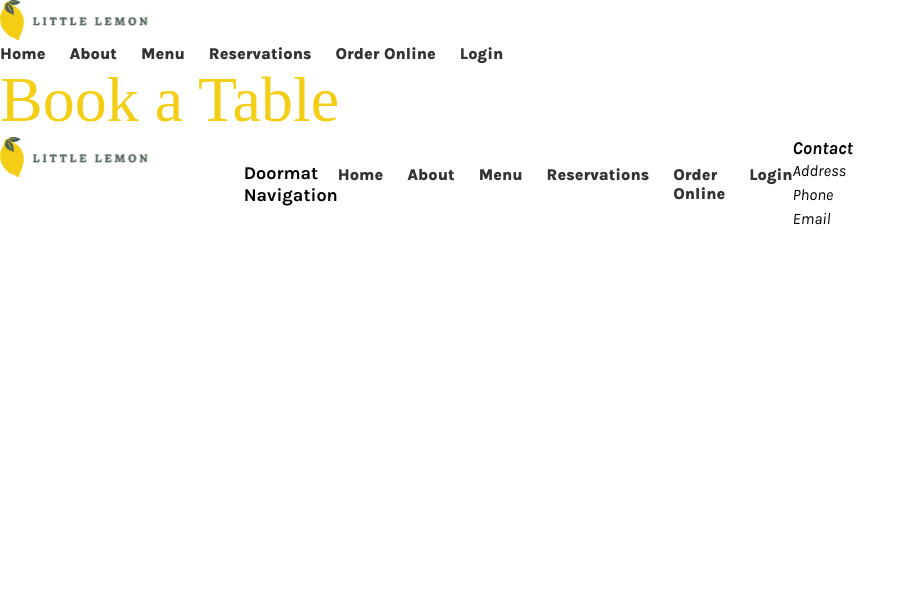
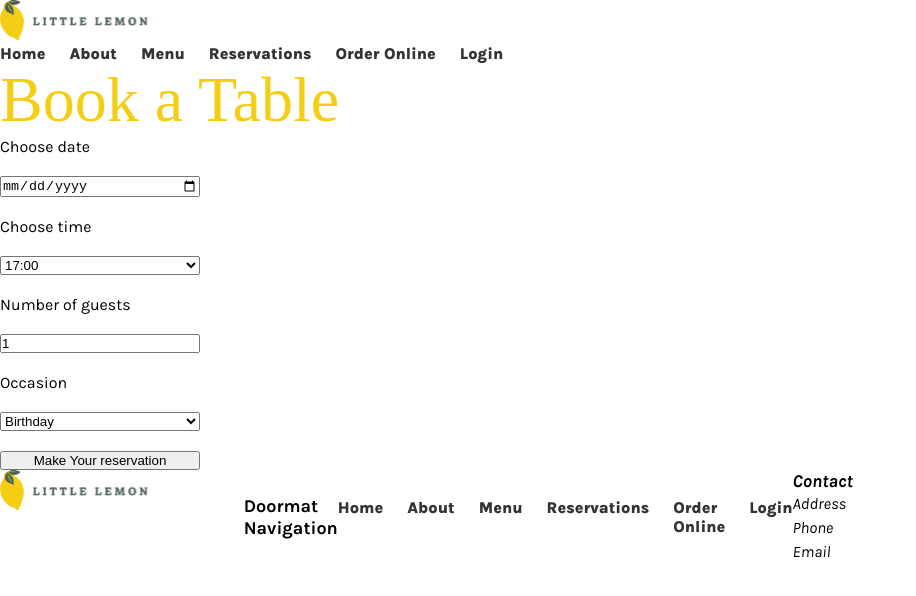
Before and after one commit to hrutvikvrp/little-lemon, a React (Create React App) app: page /booking in a window 1280 px wide. Shown: the top 596 px of the page, without its empty margins (0-916 px from the left). Built offline with nearby package versions, Linux system fonts and the light colour scheme; a web font is replaced by a local one.

Commit message:
Add BookingForm as a controlled component with state

```diff
--- /dev/null
+++ b/src/BookingForm.js
@@ -0,0 +1,31 @@
+import {useState} from 'react';
+function BookingForm() {
+    const [date, setDate] = useState("");
+    const [time, setTime] = useState("17:00");
+    const [guests, setGuests] = useState(1);
+    const [occasion, setOccasion] = useState("Birthday");
+    const [availableTimes, setAvailableTimes] = useState(["17:00", "18:00", "19:00", "20:00", "21:00", "22:00"]);
+    function submitHandler(e) {
+        e.preventDefault();
+        console.log({date, time, guests, occasion});
+    }
+    return (
+        <form onSubmit = {submitHandler} style={{display: "grid", maxWidth: "200px", gap: "20px"}}>
+   <label htmlFor="res-date">Choose date</label>
+   <input type="date" id="res-date" value={date} onChange={e => setDate(e.target.value)}/>
+   <label htmlFor="res-time">Choose time</label>
+   <select id="res-time" value={time} onChange={e => setTime(e.target.value)}>
+      {availableTimes.map(t => <option key={t}>{t}</option>)}
+   </select>
+   <label htmlFor="guests">Number of guests</label>
+   <input type="number" placeholder="1" min="1" max="10" id="guests" value={guests} onChange={e => setGuests(e.target.value)}/>
+   <label htmlFor="occasion">Occasion</label>
+   <select id="occasion" value={occasion} onChange={e => setOccasion(e.target.value)}>
+      <option>Birthday</option>
+      <option>Anniversary</option>
+   </select>
+   <input type="submit" value="Make Your reservation" />
+</form>
+    );
+}
+export default BookingForm;
--- a/src/BookingPage.js
+++ b/src/BookingPage.js
@@ -1,6 +1,10 @@
+import BookingForm from './BookingForm'
 function BookingPage() {
   return (
+    <>
     <h1>Book a Table</h1>
+    <BookingForm />
+    </>
   );
 }
 
```
